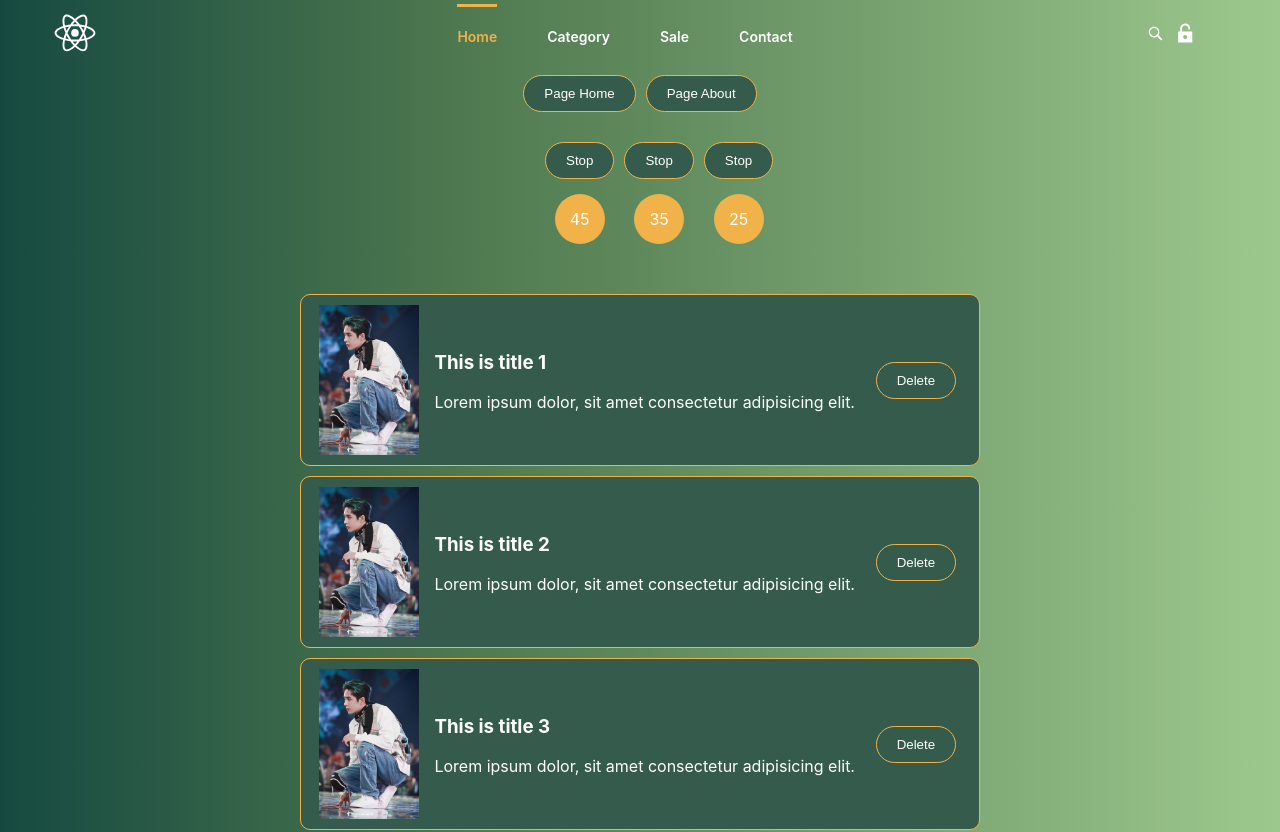
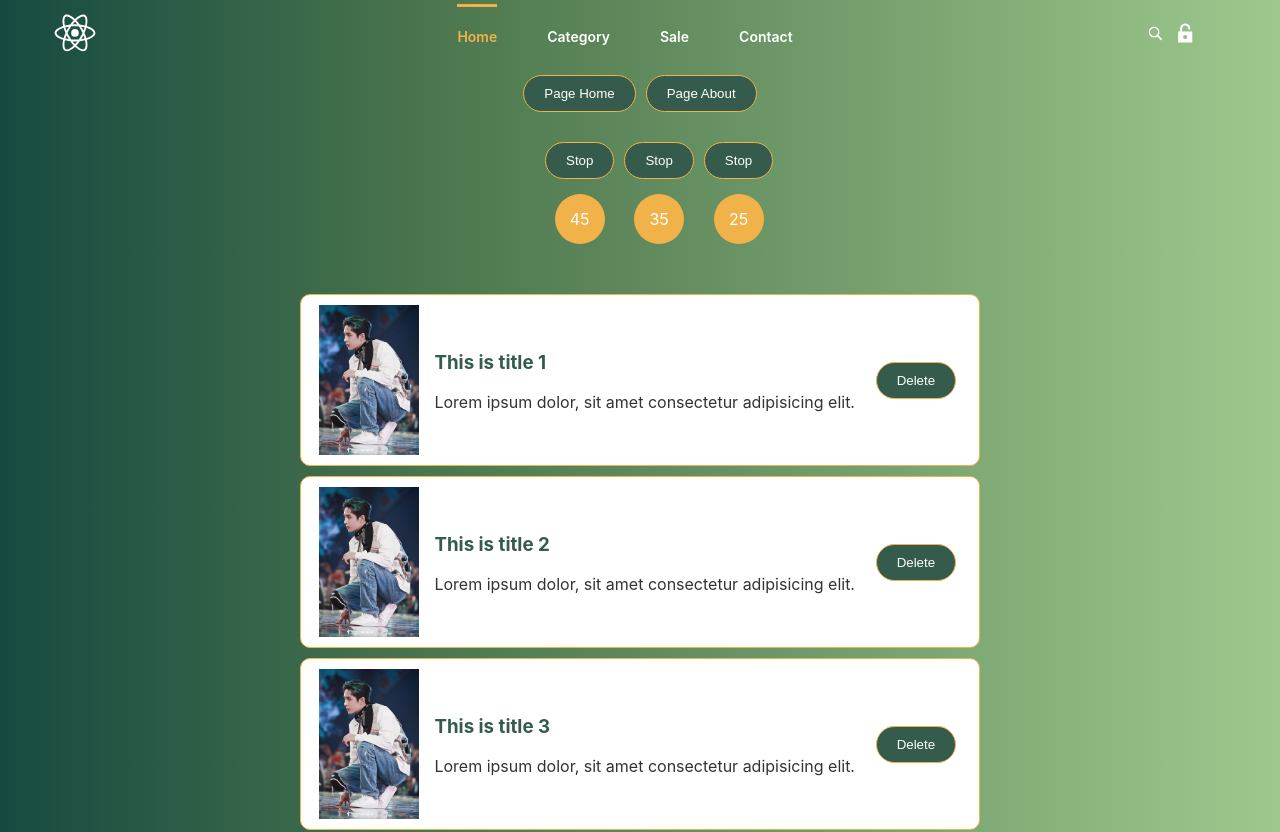
Before and after one commit to mvn-phucle-dn/Learn-React, a React (Create React App) app in the folder react-app/: page / in a window 1280 px wide. Shown: the top 832 px of the page. Built offline with nearby package versions, Linux system fonts and the light colour scheme.

Commit message:
style for list new

```diff
--- a/react-app/src/App.css
+++ b/react-app/src/App.css
@@ -186,7 +186,8 @@ body a {
   justify-content: space-around;
   align-items: center;
   padding: 10px;
-  background: #355B4C;
+  background: #fff;
+  color: #333;
   border: solid 1px #F1B24A;
   border-radius: 10px;
   margin: 10px;
@@ -194,6 +195,9 @@ body a {
 .list-new li img {
   width: 100px;
 }
+.list-new h3 {
+  color: #355B4C;
+}
 .list-new .news-content {
   text-align: left;
 }
```
